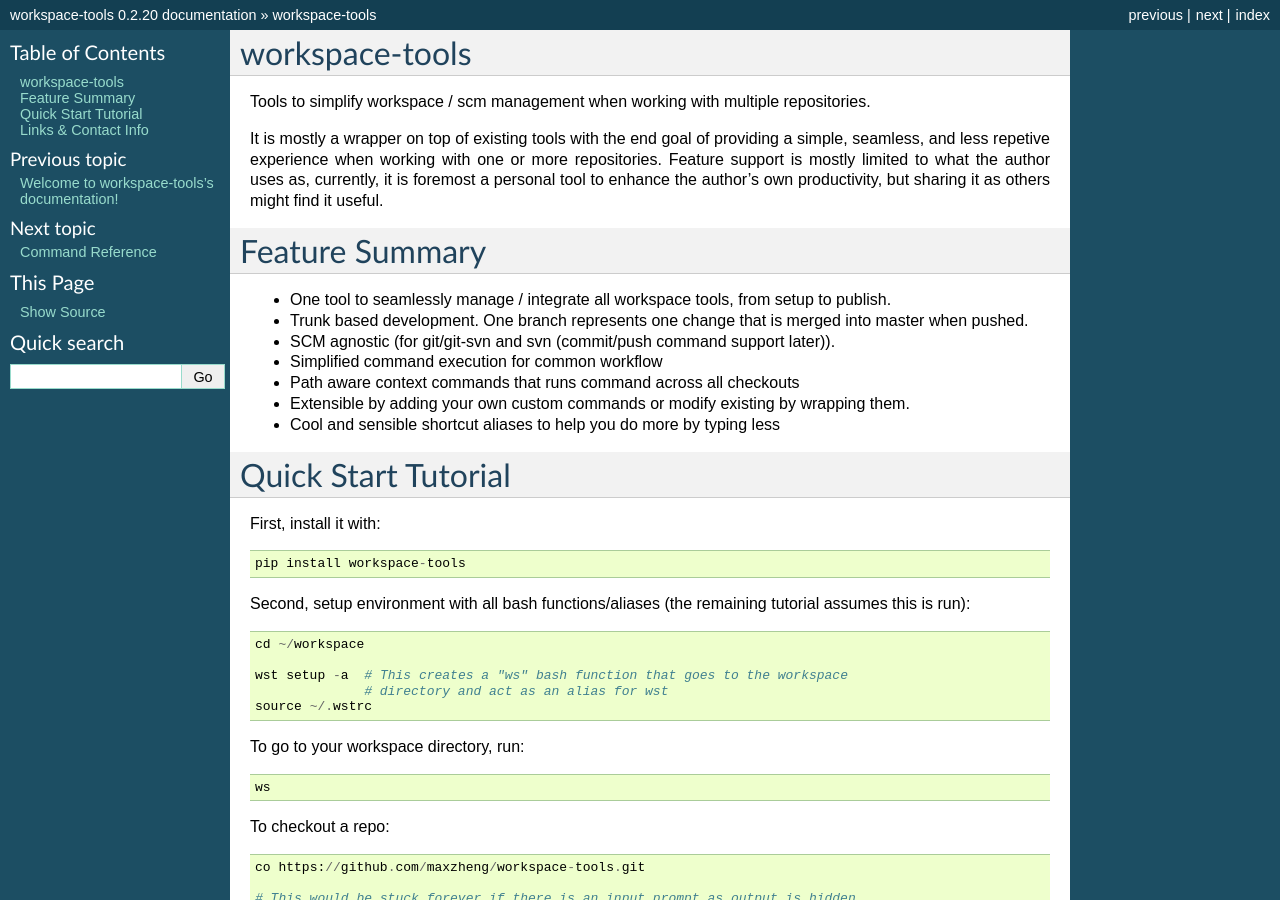
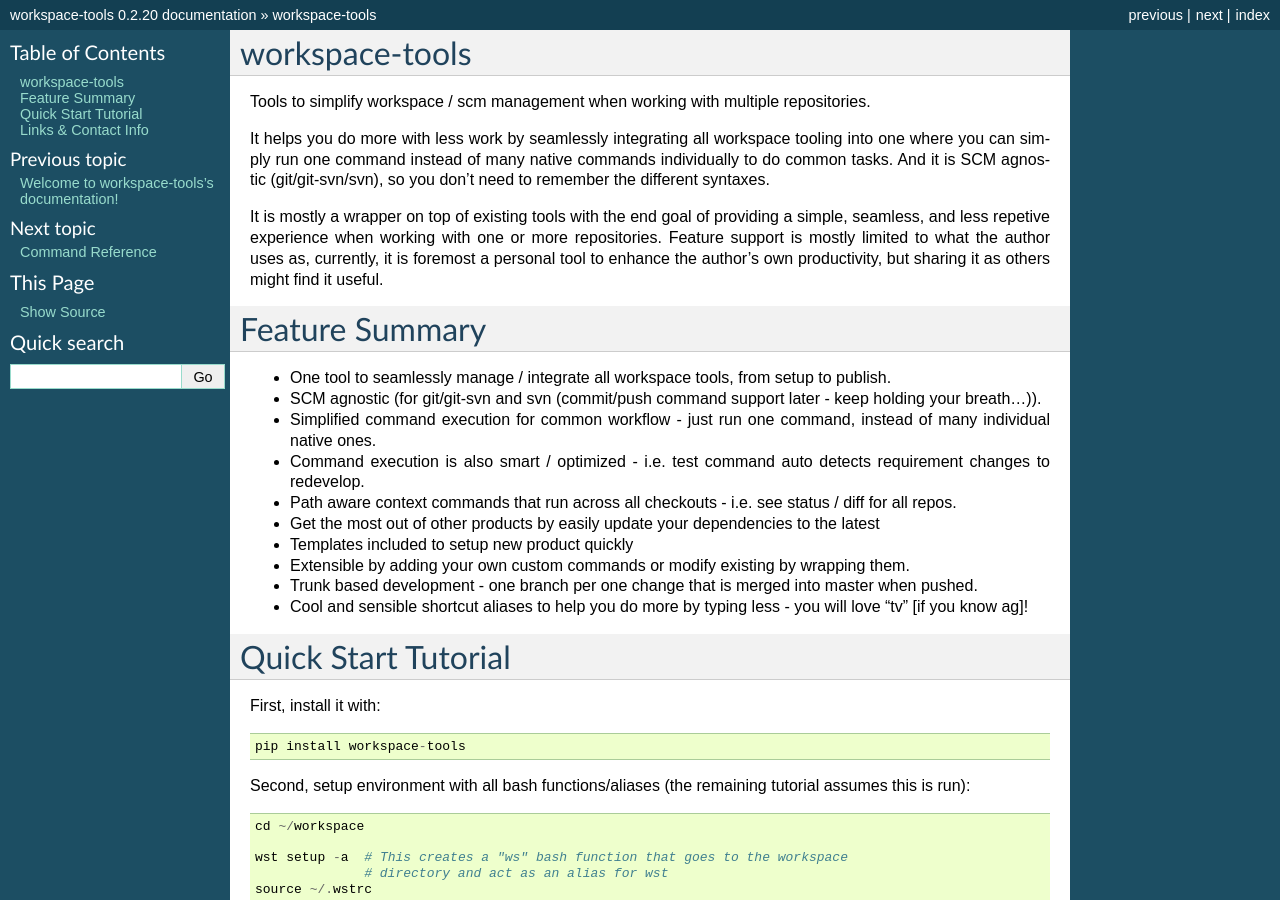
Before and after one commit to maxzheng/workspace-tools, a Sphinx documentation site: the page built from docs/README.rst, in a window 1280 px wide and 900 px high. Built offline with Sphinx 7.4.7, drawn with Linux system fonts in a browser that asks for light colours.

Commit message:
Update README

```diff
--- a/docs/README.rst
+++ b/docs/README.rst
@@ -2,6 +2,10 @@
 ===============
 
 Tools to simplify workspace / scm management when working with multiple repositories.
+
+It helps you do more with less work by seamlessly integrating all workspace tooling into one where
+you can simply run one command instead of many native commands individually to do common tasks.
+And it is SCM agnostic (git/git-svn/svn), so you don't need to remember the different syntaxes.
 
 It is mostly a wrapper on top of existing tools with the end goal of providing a simple, seamless, and
 less repetive experience when working with one or more repositories. Feature support is mostly limited
@@ -12,12 +16,15 @@
 ===============
 
 * One tool to seamlessly manage / integrate all workspace tools, from setup to publish.
-* Trunk based development. One branch represents one change that is merged into master when pushed.
-* SCM agnostic (for git/git-svn and svn (commit/push command support later)).
-* Simplified command execution for common workflow
-* Path aware context commands that runs command across all checkouts
+* SCM agnostic (for git/git-svn and svn (commit/push command support later - keep holding your breath...)).
+* Simplified command execution for common workflow - just run one command, instead of many individual native ones.
+* Command execution is also smart / optimized - i.e. test command auto detects requirement changes to redevelop.
+* Path aware context commands that run across all checkouts - i.e. see status / diff for all repos.
+* Get the most out of other products by easily update your dependencies to the latest
+* Templates included to setup new product quickly
 * Extensible by adding your own custom commands or modify existing by wrapping them.
-* Cool and sensible shortcut aliases to help you do more by typing less
+* Trunk based development - one branch per one change that is merged into master when pushed.
+* Cool and sensible shortcut aliases to help you do more by typing less - you will love "tv" [if you know ag]!
 
 Quick Start Tutorial
 ====================
```
Also changed, not shown: 1 other file.
